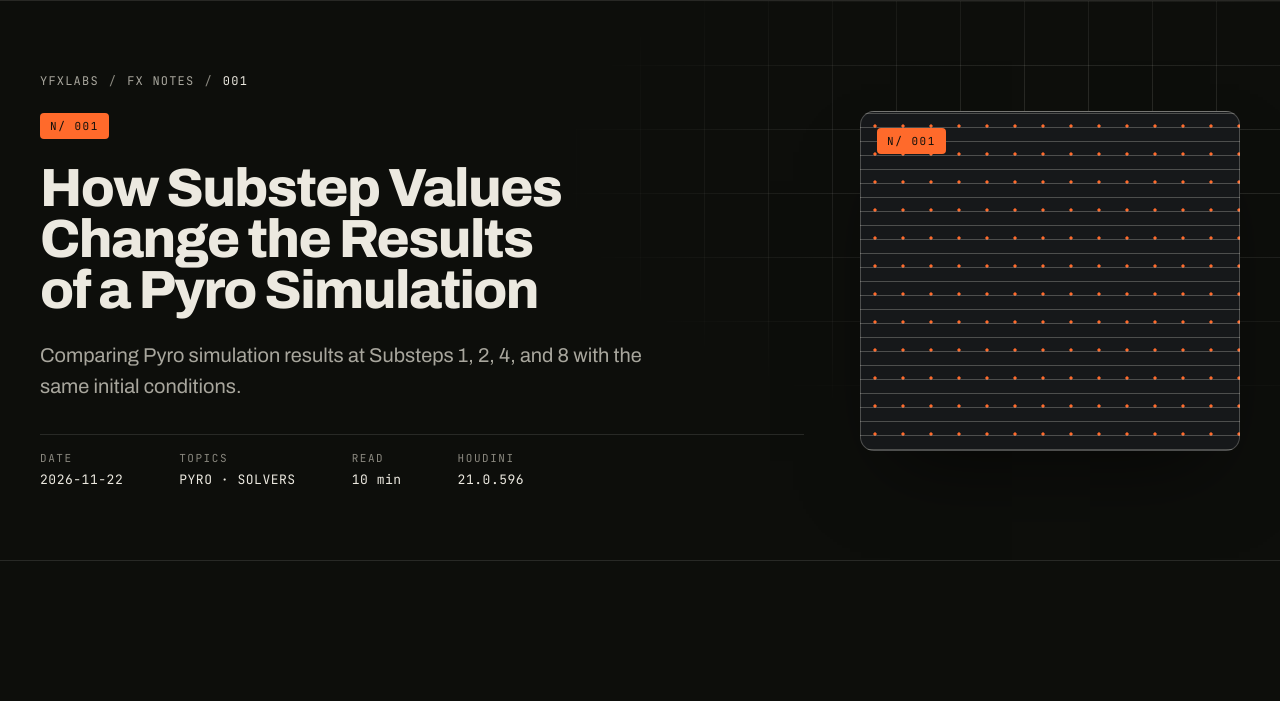
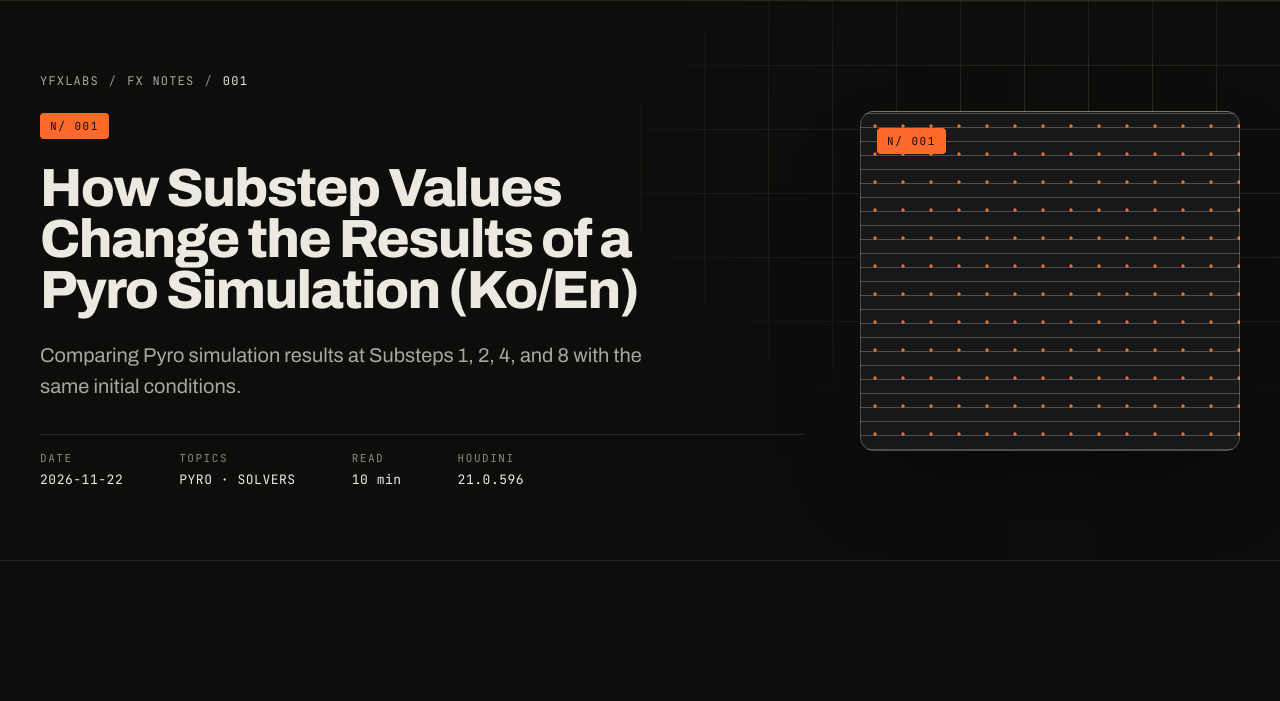
Before and after one commit to yfx-eunyoung/yfx-eunyoung.github.io, an Eleventy site: page src/notes/pyro-substeps.md in a window 1280 px wide. Shown: the part 70-771 px from the top of the page. Built offline with nearby package versions, Linux system fonts and the light colour scheme; Eleventy itself is replaced by a stand-in of ours; files that its build step writes are made by us from their sources; files whose address does not match are found by name.

Commit message:
Pyro substeps note: add (Ko/En) to title
Co-Authored-By: Claude Opus 5.5 <noreply@anthropic.com>
Claude-Session: https://claude.ai/code/session_012ts4GRjTLHHRJ9bAsMjJjD

```diff
--- a/src/notes/pyro-substeps.md
+++ b/src/notes/pyro-substeps.md
@@ -1,5 +1,5 @@
 ---
-title: "How Substep Values Change the Results of a Pyro Simulation"
+title: "How Substep Values Change the Results of a Pyro Simulation (Ko/En)"
 num: "001"
 date: 2026-11-22
 topics: [PYRO, SOLVERS]
```
